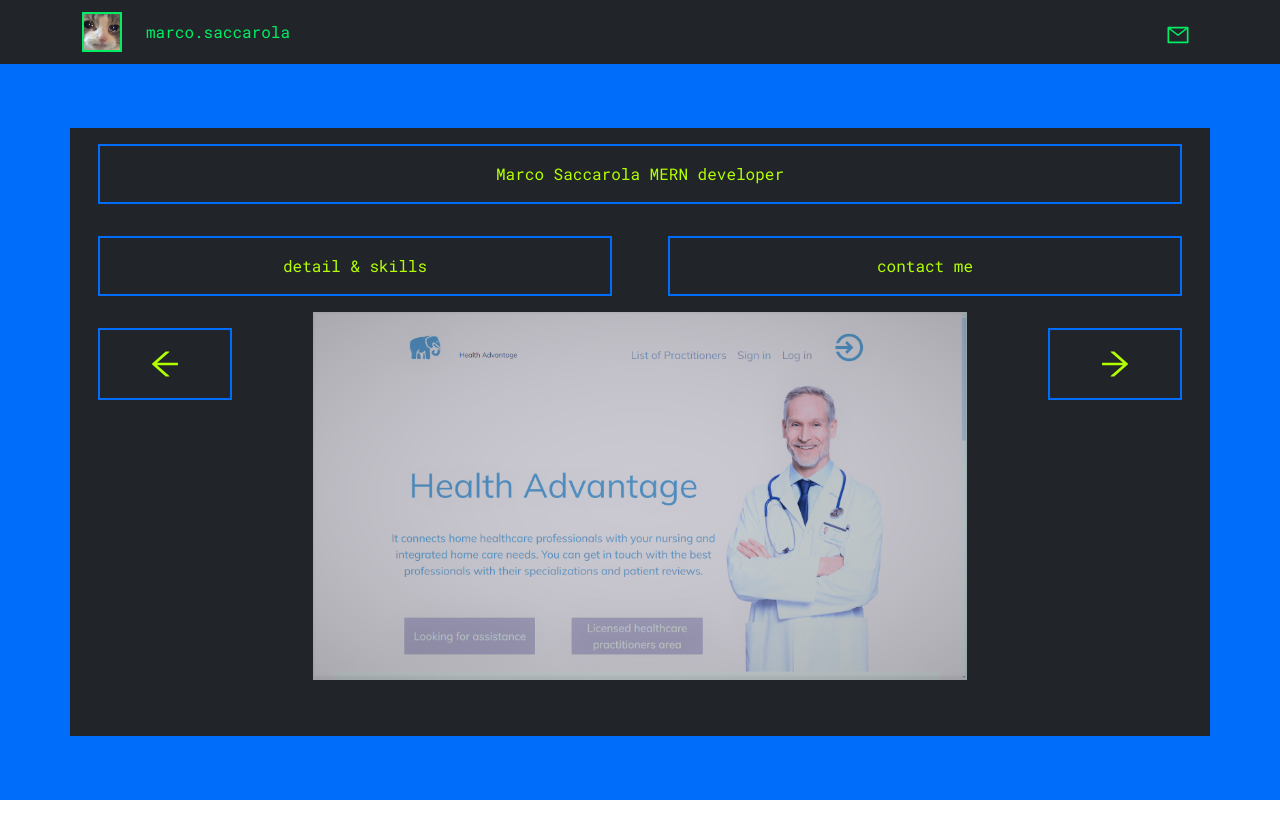
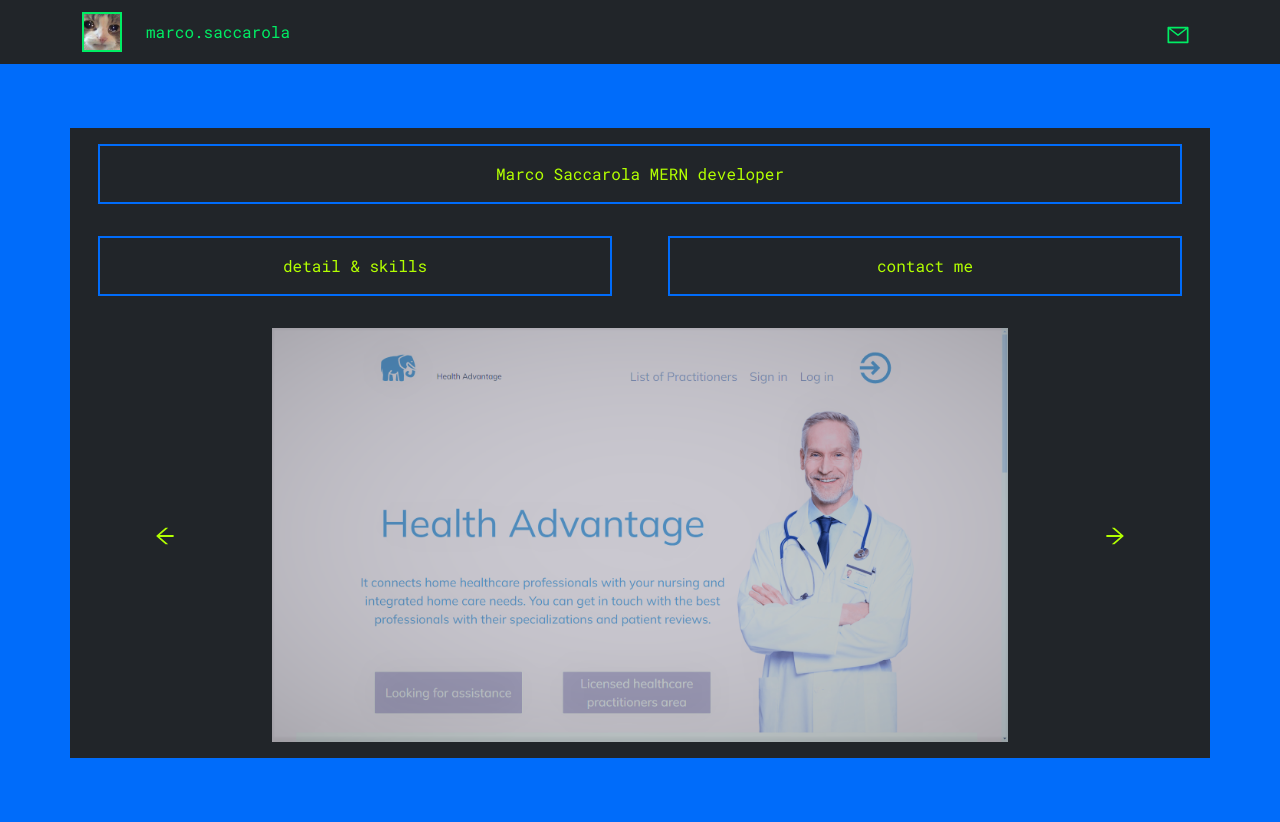
Before and after one commit to marcosaccarola/Portfolio, a React (Create React App) app: page / in a window 1280 px wide. Before the commit the page ends 800 px from the top, so only its background shows below. Built offline with nearby package versions, Linux system fonts and the light colour scheme.

Commit message:
home page style

```diff
--- a/src/components/000.css
+++ b/src/components/000.css
@@ -35,7 +35,7 @@
 }
 
 .img-preview {
-  max-height: 46vh;
+  max-height: 100%;
 }
 
 /*?______________________________________________BORDERS  */
--- a/src/components/201-Menu.jsx
+++ b/src/components/201-Menu.jsx
@@ -16,21 +16,15 @@ const Menu=()=>{
                 <Row className='mx-3 py-3 my-3 justify-content-center border-blue'>contact me</Row>
             </Col>
             <Col md={12}>
-                <Row>
-                    <Col md={2}>
-                        <Row className='mx-3 py-3 my-3 justify-content-center border-blue'>
-                            <AiOutlineArrowLeft size={36} />
-                        </Row>
+                <Row className='my-3'>
+                    <Col md={2} className='my-auto'>
+                        <AiOutlineArrowLeft size={24} />
                     </Col>
                     <Col md={8}>
-                        {/* <Row> */}
-                            <img src={ha} className='img-fluid img-preview' />
-                        {/* </Row> */}
+                        <img src={ha} className='img-fluid img-preview' />
                     </Col>
-                    <Col md={2}>
-                        <Row className='mx-3 py-3 my-3 justify-content-center border-blue'>
-                            <AiOutlineArrowRight size={36} />
-                        </Row>
+                    <Col md={2} className='my-auto'>
+                        <AiOutlineArrowRight size={24} />
                     </Col>
                 </Row>
             </Col>
```
